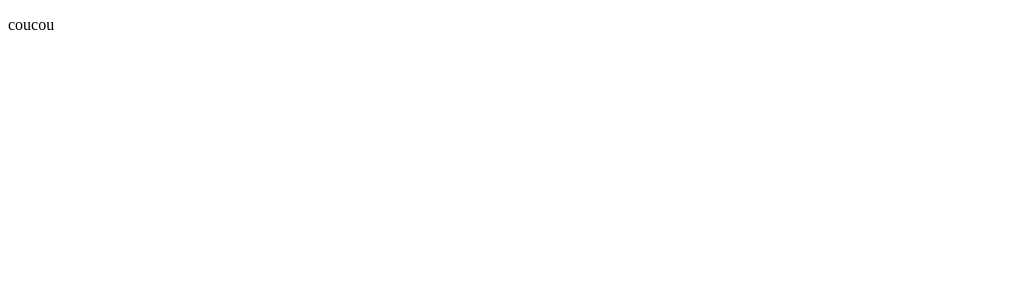
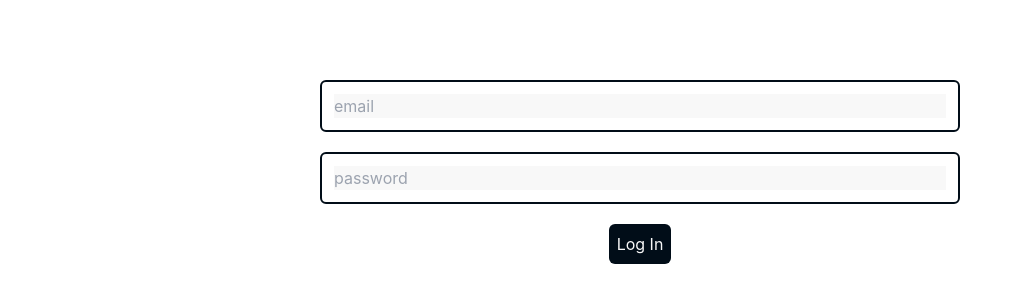
Before and after one commit to o6ris/cp4, a React (Vite) app in the folder frontend/: page /Login in a window 1280 px wide. Shown: the top 302 px of the page, without its empty margins (0-1015 px from the left). Built offline with nearby package versions, Linux system fonts and the light colour scheme.

Commit message:
create log in form integration and style

```diff
--- a/frontend/src/App.css
+++ b/frontend/src/App.css
@@ -1,6 +1,16 @@
 @tailwind base;
 @tailwind components;
 @tailwind utilities;
+
+@layer components {
+  .inputStyle {
+    @apply border-solid border-primary border-2 rounded-md p-3 w-9/12 lg:w-1/2;
+  }
+  /* style des boutons */
+  .buttonStyle {
+    @apply bg-primary text-white text-base rounded-md p-2 hover:bg-secondary hover:text-primary;
+  }
+}
 
 body {
   margin: 0;
@@ -10,51 +20,3 @@ body {
   -webkit-font-smoothing: antialiased;
   -moz-osx-font-smoothing: grayscale;
 }
-
-code {
-  font-family: source-code-pro, Menlo, Monaco, Consolas, "Courier New",
-    monospace;
-}
-
-.App {
-  text-align: center;
-}
-
-.App-logo {
-  height: 40vmin;
-  pointer-events: none;
-}
-
-@media (prefers-reduced-motion: no-preference) {
-  .App-logo {
-    animation: App-logo-spin infinite 20s linear;
-  }
-}
-
-.App-header {
-  background-color: #282c34;
-  min-height: 100vh;
-  display: flex;
-  flex-direction: column;
-  align-items: center;
-  justify-content: center;
-  font-size: calc(10px + 2vmin);
-  color: white;
-}
-
-.App-link {
-  color: #61dafb;
-}
-
-@keyframes App-logo-spin {
-  from {
-    transform: rotate(0deg);
-  }
-  to {
-    transform: rotate(360deg);
-  }
-}
-
-button {
-  font-size: calc(10px + 2vmin);
-}
--- a/frontend/src/App.jsx
+++ b/frontend/src/App.jsx
@@ -1,10 +1,18 @@
 import React from "react";
+import { BrowserRouter as Router, Route, Routes } from "react-router-dom";
+import Login from "@pages/Login";
+
+import "./App.css";
 
 function App() {
   return (
-    <div className="App flex">
-      <p className="text-red-500">coucou</p>
-    </div>
+    <Router>
+      <div>
+        <Routes>
+          <Route path="/Login" element={<Login />} />
+        </Routes>
+      </div>
+    </Router>
   );
 }
 
--- /dev/null
+++ b/frontend/src/components/ButtonTemplate.jsx
@@ -0,0 +1,24 @@
+/* eslint-disable react/prop-types */
+import React from "react";
+
+function ButtonTemplate({
+  buttonType,
+  buttonText,
+  buttonStyle,
+  methodOnClick,
+}) {
+  return (
+    <div>
+      <button
+        // eslint-disable-next-line react/button-has-type
+        type={buttonType}
+        onClick={methodOnClick}
+        className={buttonStyle}
+      >
+        {buttonText}
+      </button>
+    </div>
+  );
+}
+
+export default ButtonTemplate;
--- /dev/null
+++ b/frontend/src/components/InputTemplate.jsx
@@ -0,0 +1,32 @@
+/* eslint-disable react/prop-types */
+import React from "react";
+/*
+textPlaceholder : infos à mettre dans les placeholder des inputs
+customWidth : la classe CSS qui gère la largeur des input
+value: la valeur des inputs qu'on reçoit en props
+methodOnChange : les fonctions associées aux input qu'on reçoit en props
+name: ici on reçoit en props le nom du champs de la table qu'on veut modifier
+*/
+function InputTemplate({
+  textPlaceholder,
+  customWidth,
+  value,
+  methodOnChange,
+  name,
+  inputType,
+}) {
+  return (
+    <label className={customWidth}>
+      <input
+        className="focus:outline-none w-full bg-white"
+        type={inputType}
+        placeholder={textPlaceholder}
+        value={value}
+        onChange={(e) => methodOnChange(e.target.name, e.target.value)}
+        name={name}
+      />
+    </label>
+  );
+}
+
+export default InputTemplate;
--- /dev/null
+++ b/frontend/src/pages/Login.jsx
@@ -0,0 +1,43 @@
+import React, { useState } from "react";
+import InputTemplate from "@components/InputTemplate";
+import ButtonTemplate from "@components/ButtonTemplate";
+
+function Login() {
+  const [infos, setInfos] = useState({
+    email: "",
+    password: "",
+  });
+
+  const handleInputOnChange = (place, value) => {
+    const newUser = { ...infos };
+    newUser[place] = value;
+    setInfos(newUser);
+  };
+
+  return (
+    <form className="w-full flex flex-col gap-5 items-center mt-20">
+      <InputTemplate
+        textPlaceholder="email"
+        customWidth="inputStyle"
+        inputType="text"
+        methodOnChange={handleInputOnChange}
+        name="email"
+      />
+      <InputTemplate
+        textPlaceholder="password"
+        customWidth="inputStyle"
+        inputType="text"
+        methodOnChange={handleInputOnChange}
+        name="email"
+      />
+      <ButtonTemplate
+        buttonType="button"
+        buttonText="Log In"
+        buttonStyle="buttonStyle"
+        // methodOnClick={validateLogin}
+      />
+    </form>
+  );
+}
+
+export default Login;
--- a/frontend/tailwind.config.js
+++ b/frontend/tailwind.config.js
@@ -2,7 +2,13 @@
 module.exports = {
   content: ["./src/**/*.{js,jsx,ts,tsx}"],
   theme: {
-    extend: {},
+    extend: {
+      colors: {
+        primary: "#010d18",
+        secondary: "#ff680a",
+        white: "#F8F8F8",
+      },
+    },
   },
   plugins: [],
 };
```
Also changed, not shown: frontend/src/components/Counter.jsx (deleted, +0 -16 lines).
